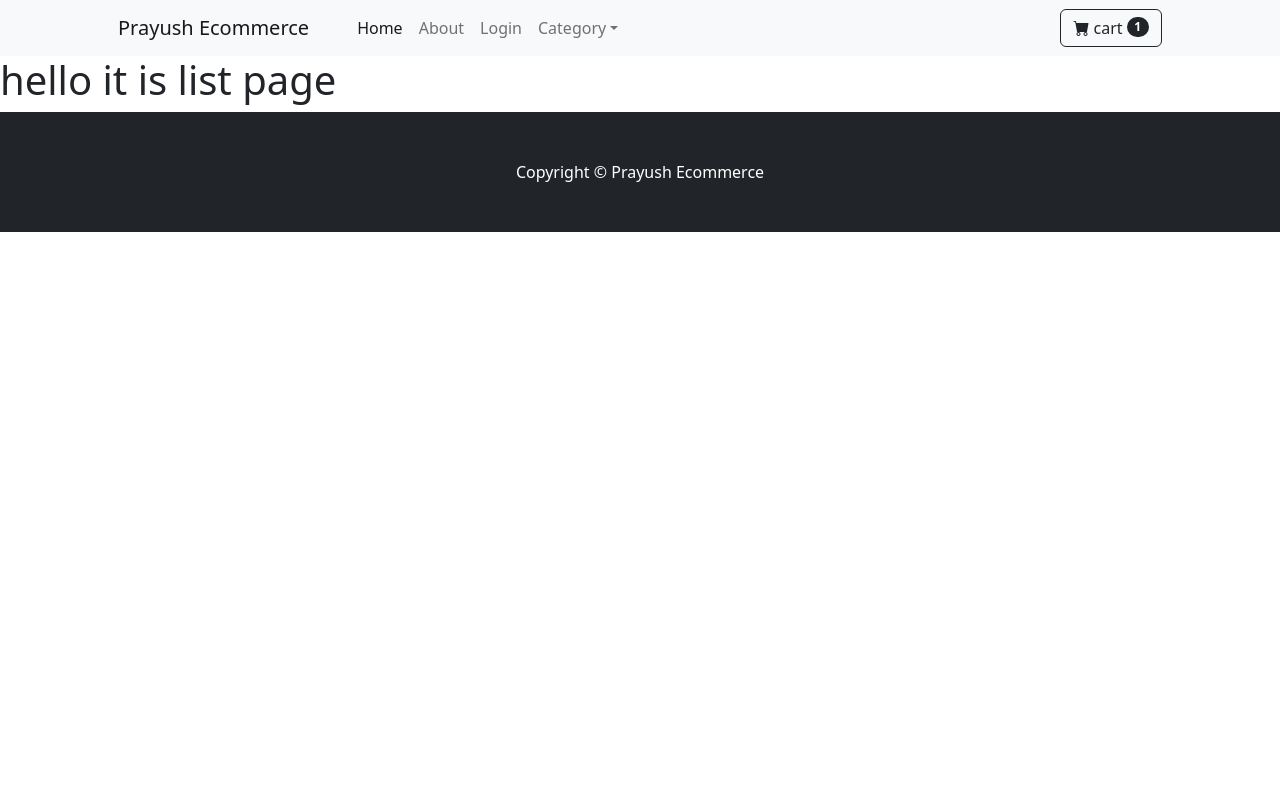
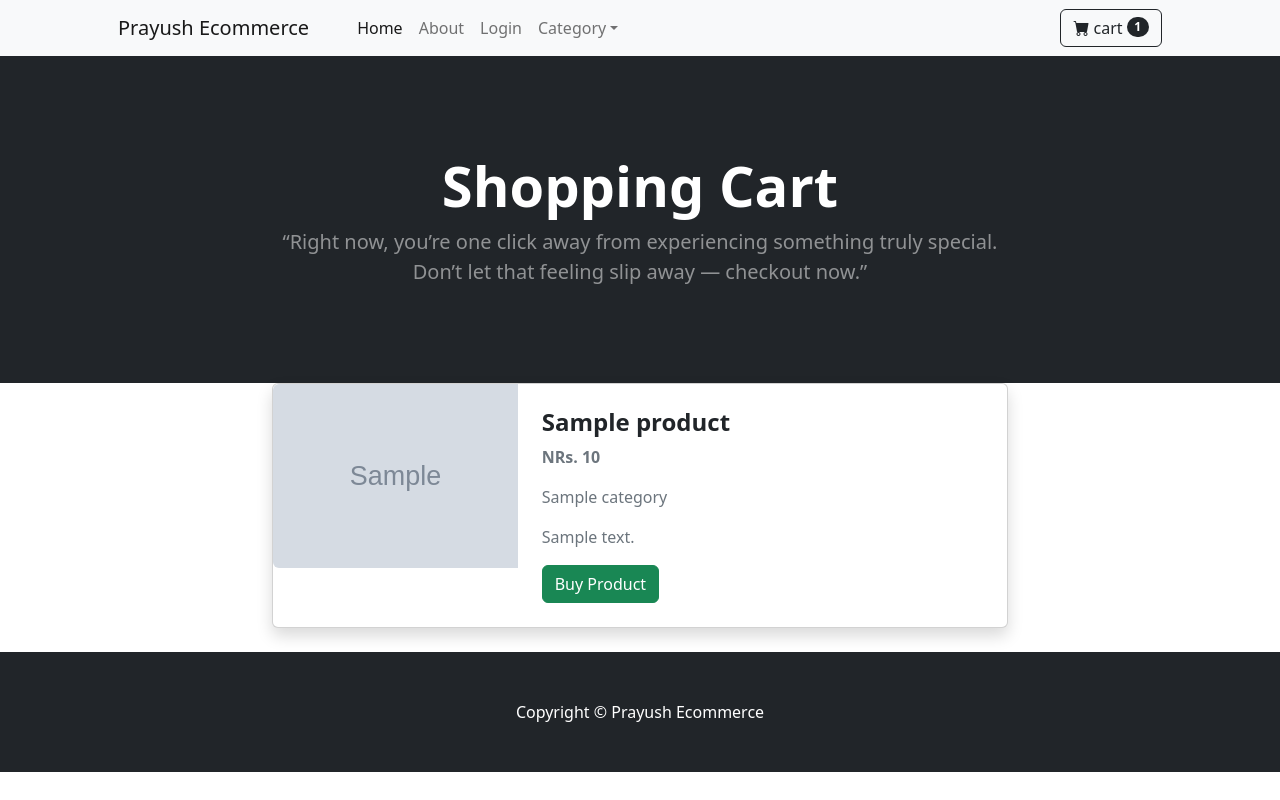
Before and after one commit to Prayush333/xyz-errr, a Django app: template templates/cart/cart_list.html in a window 1280 px wide. Run offline with Django 5.2, Linux system fonts and the light colour scheme; the template is opened without the code that fills it: most values are stand-ins (such as "Sample title", 1, 10 or a date in 2020); grey boxes marked "Sample" are stand-in pictures; some libraries are stand-ins or nearby versions.

Commit message:
manages some error + completed add cart functionality

```diff
--- a/templates/cart/cart_list.html
+++ b/templates/cart/cart_list.html
@@ -1,6 +1,47 @@
 {% extends 'base.html' %}
 {% block content %}
+<header class="bg-dark py-5">
+    <div class="container px-4 px-lg-5 my-5">
+        <div class="text-center text-white">
+            <h1 class="display-4 fw-bolder">Shopping Cart</h1>
+            <p class="lead fw-normal text-white-50 mb-0">“Right now, you’re one click away from experiencing something truly special. <br/>Don’t let that feeling slip away — checkout now.”</p>
+        </div>
+    </div>
+</header>
 
-<h1>hello it is list page </h1>
+<div class="container">
+    <div class="row justify-content-center">
+        <div class="col-md-10 col-lg-8">
+            {% for product in cart_products %}
+                <div class="card shadow mb-4">
+                    <div class="row g-0">
+                        <!-- Image on the left -->
+                        <div class="col-md-4">
+                            <img src="{{ product.image.url }}" class="img-fluid rounded-start w-100" alt="{{ product.name }}">
+                        </div>
+
+                        <!-- Product details on the right -->
+                        <div class="col-md-8 p-4 text-center text-md-start">
+                            <h4 class="fw-bold">{{ product.name }}</h4>
+
+                            {% if product.is_sale %}
+                                <p class="text-success fw-semibold">NRs. {{ product.sale_price }}</p>
+                            {% else %}
+                                <p class="text-muted fw-semibold">NRs. {{ product.price }}</p>
+                            {% endif %}
+
+                            <p class="text-secondary">{{ product.category }}</p>
+                            <p class="text-muted">{{ product.description }}</p>
+
+                            <div class="d-flex justify-content-center justify-content-md-start gap-3 mt-3">
+                                <a href="#" class="btn btn-success">  Buy Product</a>
+                            </div>
+                        </div>
+                    </div>
+                </div>
+            {% endfor %}
+        </div>
+    </div>
+</div>
 
 {% endblock content %}
```
Also changed, not shown: ecom_app/cart.py (+8 -1 lines), ecom_app/views.py (+7 -3 lines).
